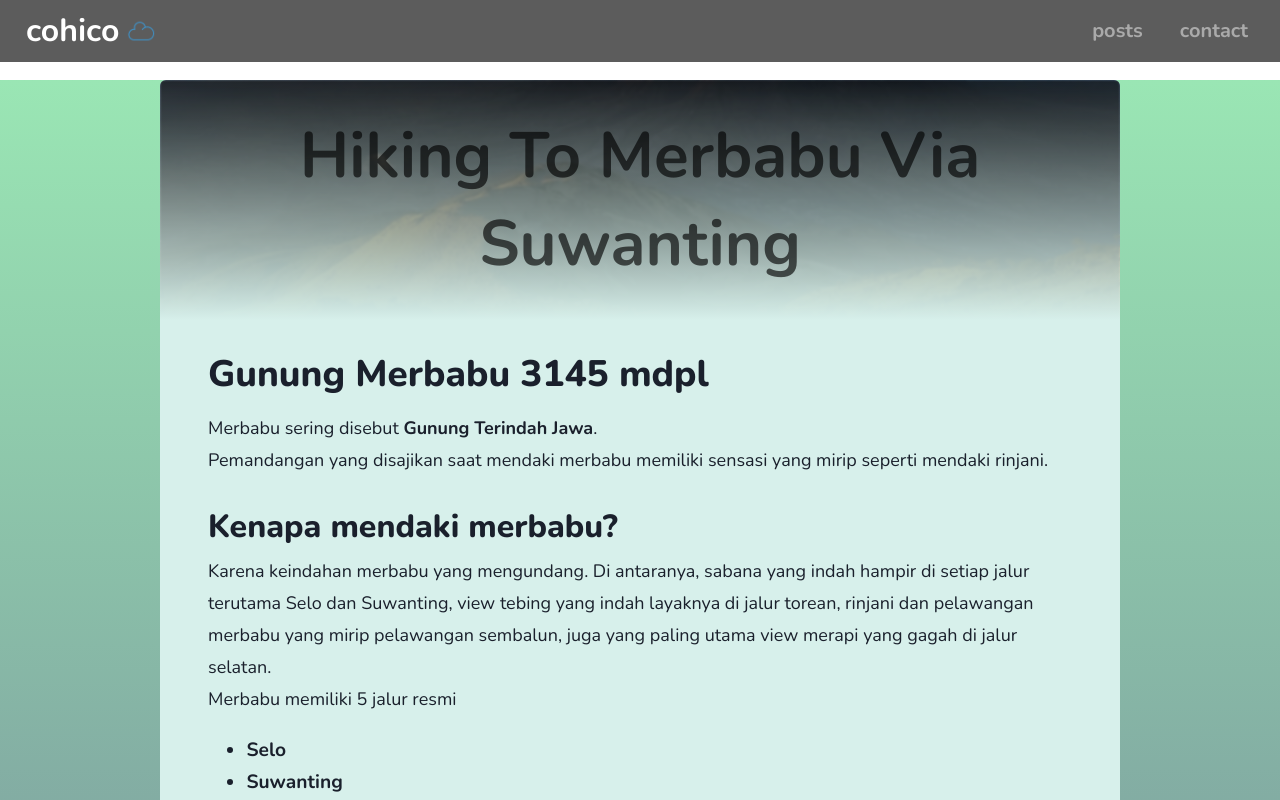
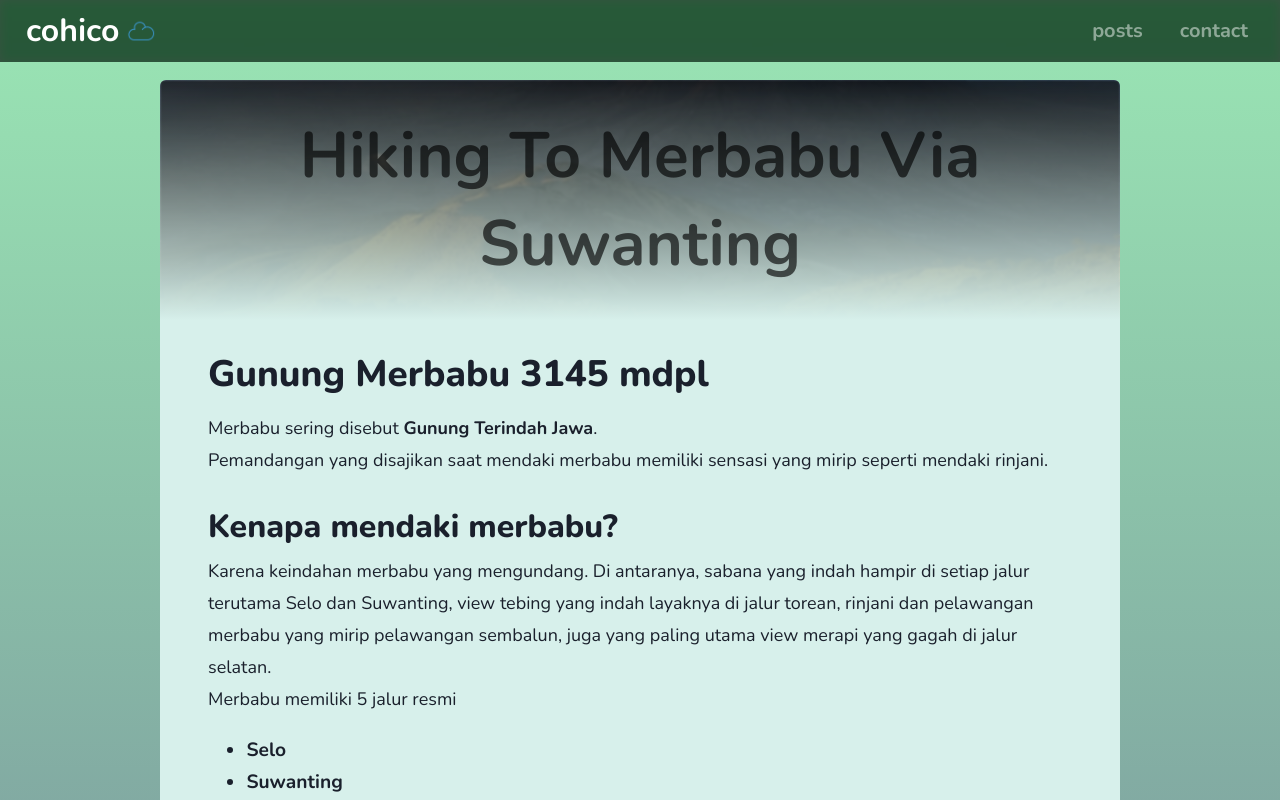
Before and after one commit to zubeirarhesta/cohico, a Next.js app: page /posts/hiking-to-merbabu-via-suwanting in a window 1280 px wide. Shown: the top 800 px of the page. Built offline with nearby package versions, Linux system fonts and the light colour scheme.

Commit message:
tweaking post-content background

```diff
--- a/components/posts/post-detail/post-content.js
+++ b/components/posts/post-detail/post-content.js
@@ -14,6 +14,20 @@ SyntaxHighlighter.registerLanguage("css", css);
 export default function PostContent(props) {
   const { post } = props;
   const imagePath = `/images/posts/${post.slug}/${post.image}`;
+  const bgStyle = {
+    /* Set rules to fill background */
+    minHeight: "100%",
+    MinWidth: "1024px",
+
+    /* Set up proportionate scaling */
+    width: "100%",
+    height: "auto",
+
+    /* Set up positioning */
+    position: "fixed",
+    top: "0",
+    left: "0",
+  };
 
   const customRenderer = {
     /* img(image) {
@@ -98,7 +112,7 @@ export default function PostContent(props) {
       minW="22rem"
       mx="0"
       bgGradient="linear(to-b, green.200, gray.500)"
-      bgSize="cover"
+      sx={bgStyle}
     >
       <Box
         as="article"
```
